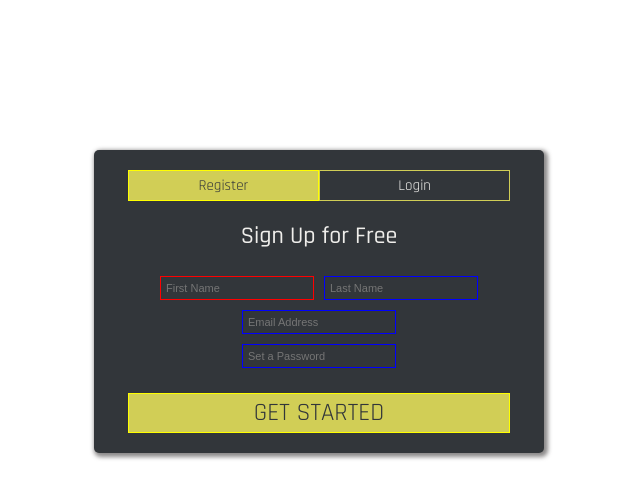
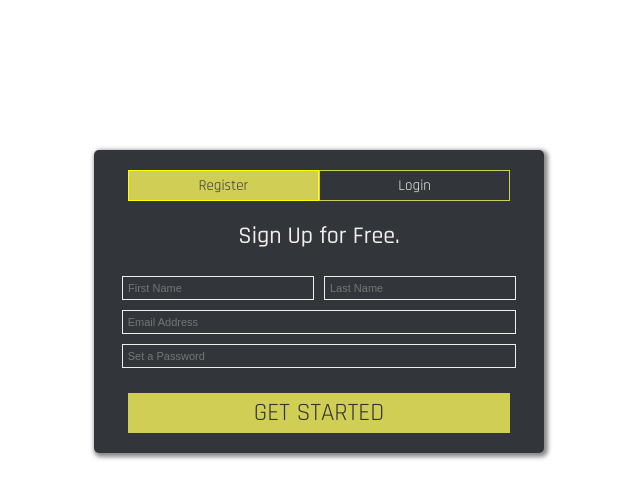
Before and after one commit to KellyDanger/loginkdanger, a React (Create React App) app: page / in a window 1280 px wide. Shown: the top 498 px of the page, without its empty margins (321-961 px from the left). Built offline with nearby package versions, Linux system fonts and the light colour scheme.

Commit message:
still working on get started button, fixing margins

```diff
--- a/src/App.js
+++ b/src/App.js
@@ -4,11 +4,7 @@ import Login from './Login/Login.js';
 function App() {
   return (
     <div className="App">
-      <div className="loginForm">
-        <div>
           <Login/>
-        </div>
-      </div>
     </div>
   );
 }
--- a/src/Login/Login.css
+++ b/src/Login/Login.css
@@ -27,10 +27,9 @@ body {
   font-weight: 400 !important;
   color: #32363a;
   margin: 20px 0px 20px 0px;
-  width: 85%;
+  width: 85% !important;
   height: 40px;
   background-color: #d1ce56;
-  border: 1px solid yellow;
 }
 .active {
   color: #32363a;
@@ -49,16 +48,17 @@ h2 {
 }
 input {
   background-color: transparent;
-  margin: 5px;
+  margin: 5px 0px 5px 0px;
   padding: 5px;
-  border: 1px solid blue;
+  border: 1px solid #efeeeb;
   font-size: 11px;
-}
-.nameInputs {
-  width: 100%;
+  width: 85%;
 }
 
 #firstName {
-  border-color: red;
-  margin-right: 5px;
+  margin-right: 10px;
 }
+#firstName, #lastName {
+  width: 40%;
+  border: 1px solid #efeeeb !important;
+}
--- a/src/Login/Login.js
+++ b/src/Login/Login.js
@@ -25,8 +25,8 @@ class Login extends Component {
       <>
       {this.state.register &&
         <Container className="loginRegForm">
+          <Col lg={12}>
           {/* this is the login/register button row */}
-          <Col  lg={12}>
             <Row>
                 <Button
                   className="active"
@@ -45,11 +45,11 @@ class Login extends Component {
             {/* end login/register row */}
             {/* headline row */}
             <Row>
-              <h2>Sign Up for Free</h2>
+              <h2>Sign Up for Free.</h2>
             </Row>
             {/* end headline row */}
             {/* name input row */}
-            <Row className="inputs">
+            <Row className="nameInputs">
                 <input
                   className="regFormInput"
                   id="firstName"
```
Lines whose indentation alone changed are shown as unchanged.
